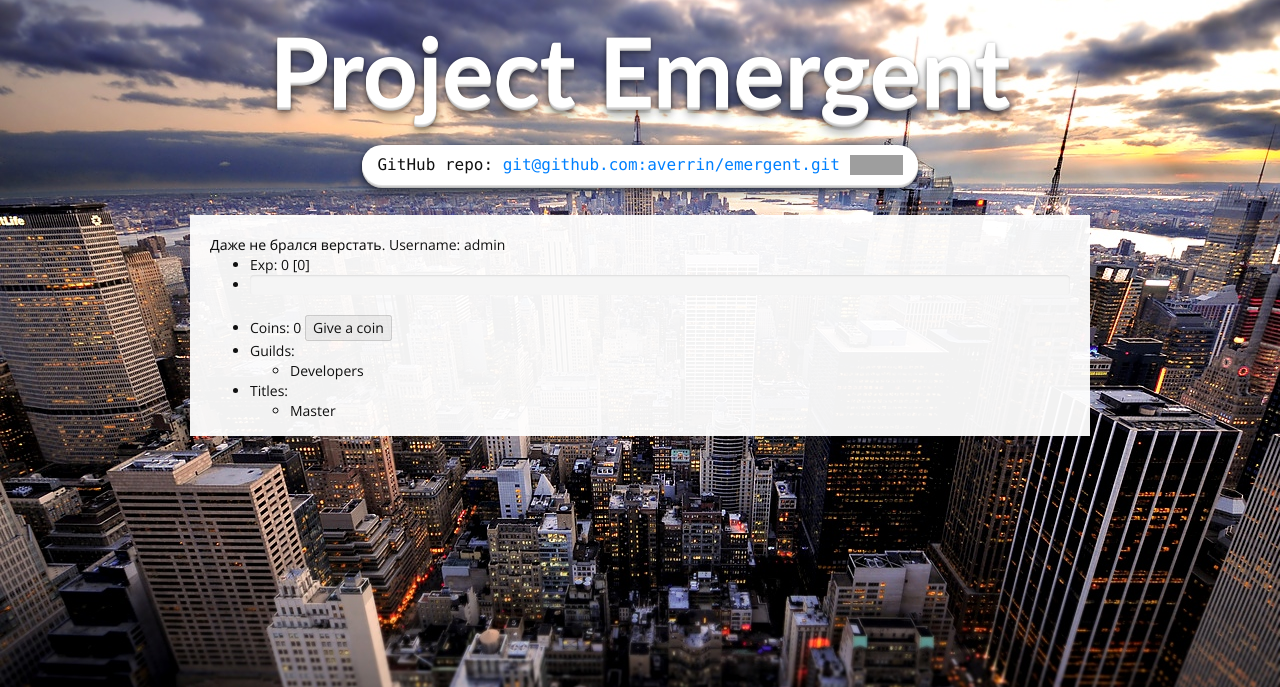
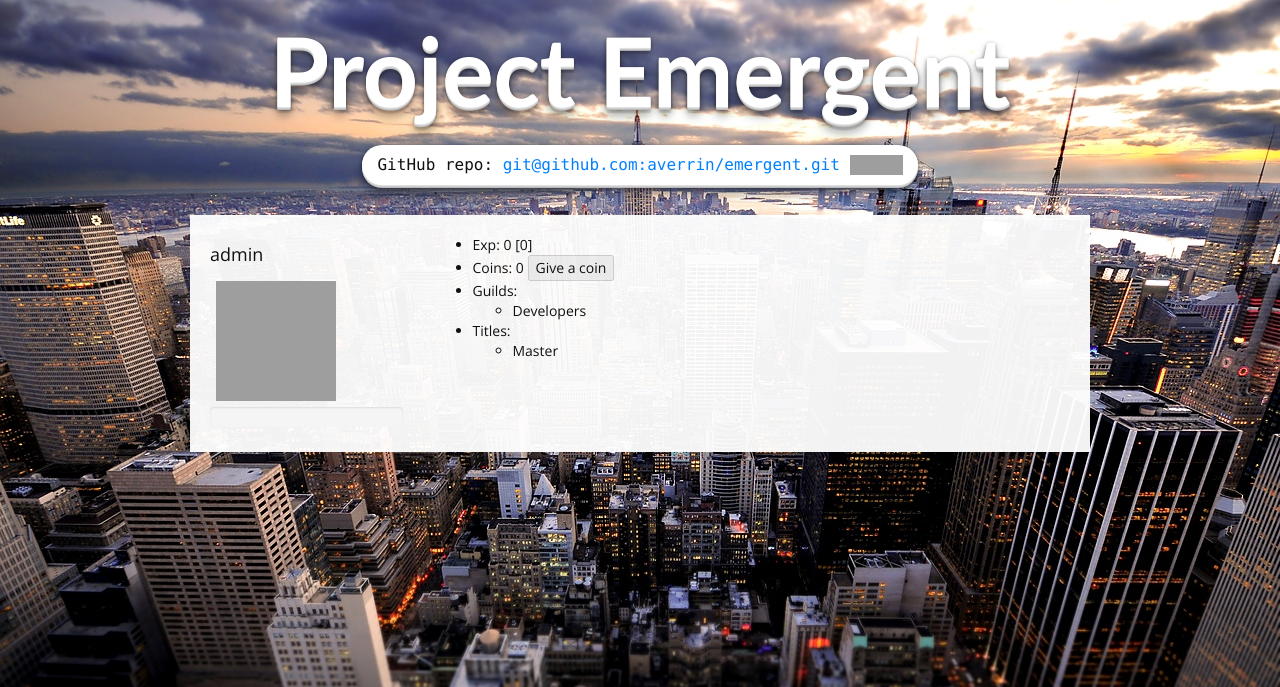
Before and after one commit to averrin/emergent, a Django app: a page that uses templates/emergent/profile.html in a window 1280 px wide. Shown: the part 52-739 px from the top of the page. Run offline with Django 3.2, Linux system fonts and the light colour scheme; data comes from the database, SQL or seed files in the repository; tables that the repository leaves empty hold one stand-in row (values such as "Sample post"); parts of the project's set-up code (start-up, migrations or seed data) failed here and were passed over; some libraries are stand-ins or nearby versions; grey boxes are pictures that could not be loaded.

Commit message:
basic layout for profile page. issue #39

```diff
--- a/emergent/urls.py
+++ b/emergent/urls.py
@@ -21,3 +21,8 @@ urlpatterns = patterns(
     url(r'^users/(?P<username>.*)/$', ProfileView.as_view(), name='profile'),
 
 )
+
+from django.conf import settings
+import os
+if settings.DEBUG:
+    urlpatterns += patterns('', url(r'^media/(.*)$', 'django.views.static.serve', kwargs={'document_root': os.path.join(settings.PROJECT_PATH, 'media')}), )
--- a/static/start.css
+++ b/static/start.css
@@ -111,3 +111,8 @@ p { margin: 0 0 20px; }
 .user_info {
     padding-right: 10px;
 }
+.navbar_avatar{
+    width: 32px;
+    margin-top: 10px;
+    margin-right: 12px;
+}
--- a/templates/emergent/profile.html
+++ b/templates/emergent/profile.html
@@ -3,36 +3,37 @@
 
 {% block page %}
     <link rel="stylesheet" href="{% static 'profile.css' %}">
-    Даже не брался верстать.
 
-    {% if profile.avatar %}
+    <div class="row">
+        <div class="col-lg-3">
+            <h4>  {{ profile }}
+                {% if user.username == profile.username %}
+                    <span class="label">You</span>
+                {% endif %}
+            </h4>
+            {%  if profile.avatar %}
                 <img src="/media/{{ profile.avatar }}" class="profile_avatar">
+            {% else %}
+                <img src="http://lorempixel.com/400/400/cats" class="profile_avatar"/>
             {% endif %}
-
-    {% if user.username == profile.username %}
-        It's you, {{ user }}.
-    {% else %}
-        Username: {{ profile }}
-    {% endif %}
-
+            <div class="progress progress-striped active">
+                <div class="progress-bar"  role="progressbar" aria-valuenow="{{ profile.exp_percentage }}" aria-valuemin="0" aria-valuemax="100" style="width: {{ profile.exp_percentage }}%">
+                    <span class='sr-only'>{{ profile.exp_percentage }}% Complete</span>
+                </div>
+            </div>
+        </div>
+        <div class="col-lg-9">
             <ul>
                 <li> Exp: {{ profile.exp }} [{{ profile.level.id|default:"0" }}]
                     {% if user.username == profile.username %}
                         <button class="" id="add_exp">Add exp</button>
                     {% endif %}
                 </li>
-        <li>
-            <div class="progress progress-striped active">
-                <div class="progress-bar"  role="progressbar" aria-valuenow="{{ profile.exp_percentage }}" aria-valuemin="0" aria-valuemax="100" style="width: {{ profile.exp_percentage }}%">
-                    <span class='sr-only'>{{ profile.exp_percentage }}% Complete</span>
-                </div>
-            </div>
-        </li>
                 <li> Coins: {{ profile.credits }}
                     {% if user.username == profile.username %}
                         <button class="" id="add_coin">Add coins</button>
                     {% else %}
-                <button class="" id="give_coin" data-to="{{ profile.username }}" {% if not profile.credits %}disabled=disabled{% endif %}>Give a coin</button>
+                        <button class="" id="give_coin" data-to="{{ profile.username }}" {% if not user.credits %}disabled=disabled{% endif %}>Give a coin</button>
                     {% endif %}
                 </li>
                 {% if profile.guilds.all %}
@@ -54,5 +55,7 @@
                     </li>
                 {% endif %}
             </ul>
+        </div>
+    </div>
 
 {% endblock %}
```
Also changed, not shown: templates/_partials/navbar_user.html (+8 -1 lines). Lines whose indentation alone changed are shown as unchanged.
